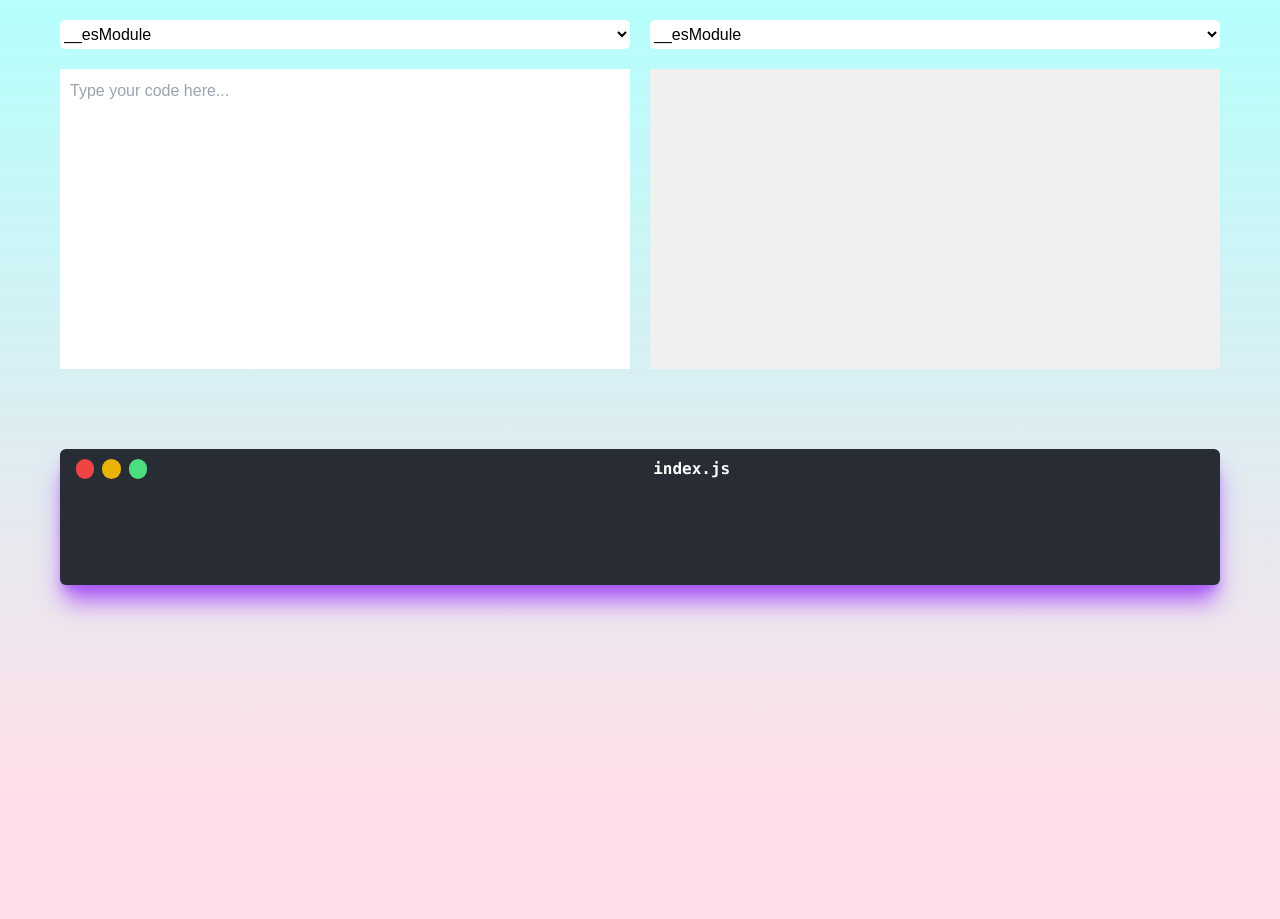
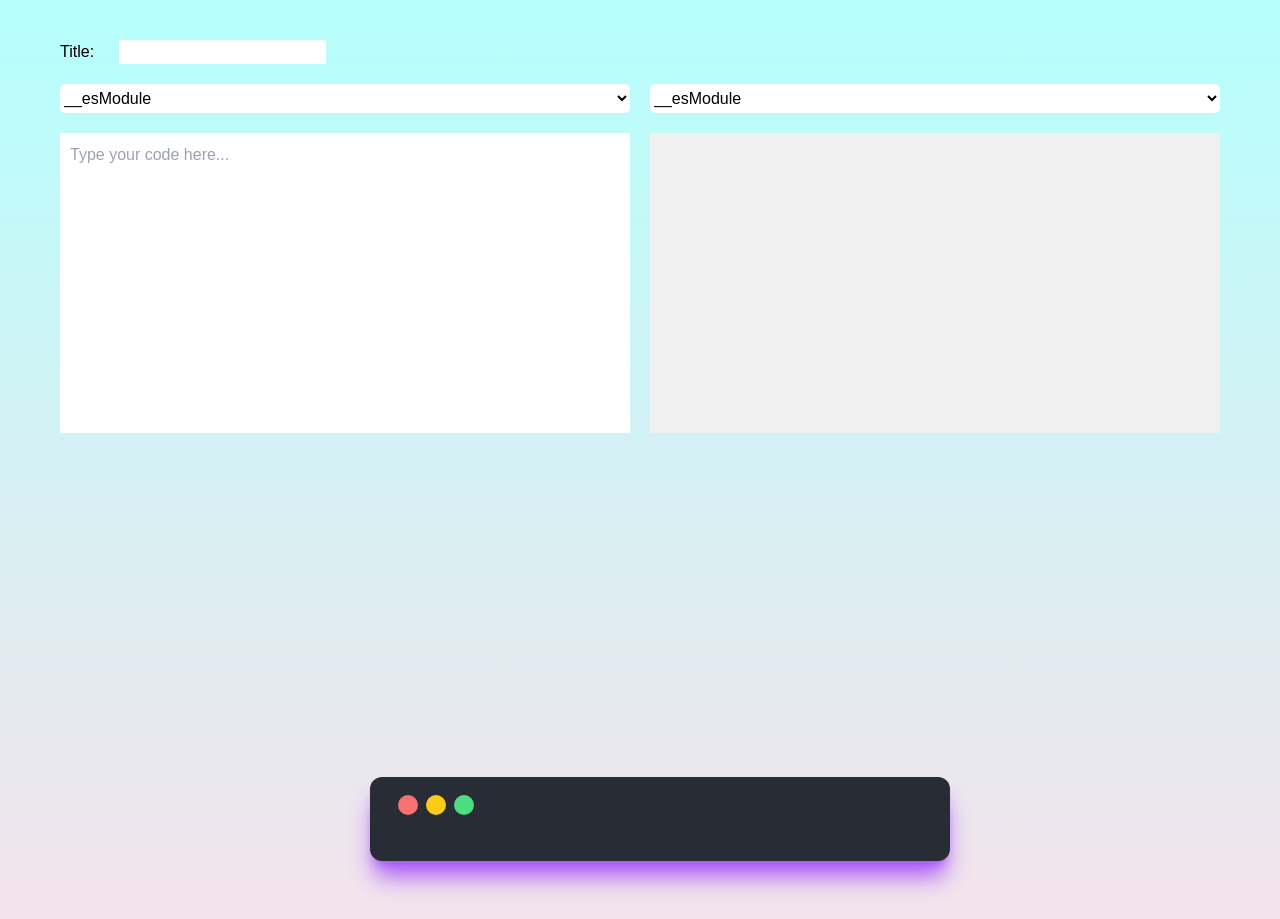
Before and after one commit to handri09/hajaniaina-dev, a React (Create React App) app: page / in a window 1280 px wide. Shown: the top 919 px of the page. Before the commit the page ends 800 px from the top, so only its background shows below. Built offline with nearby package versions, Linux system fonts and the light colour scheme.

Commit message:
work on adding cover fb

```diff
--- a/src/App.js
+++ b/src/App.js
@@ -1,6 +1,7 @@
 import "./App.css"
 import React from 'react'
 import {Editor, High, Dropdown, Highs} from './pages'
+import fb from "./assets/fb.png"
 
 import * as themes from "react-syntax-highlighter/dist/esm/styles/hljs";
 import * as languages from "react-syntax-highlighter/dist/esm/languages/hljs";
@@ -12,9 +13,12 @@ function App() {
   const [input, setInput] = React.useState("");
   const [language, setLanguage] = React.useState(defaultLanguage);
   const [theme, setTheme] = React.useState(defaultTheme);
+  const [title, setTitle] = React.useState("index.js")
 
   return (
     <div className="App">
+
+      Title: <input onChange={(e) => setTitle(e.target.value)} className="m-5"/>
 
       <div className="ControlsBox">
         <Dropdown
@@ -38,26 +42,36 @@ function App() {
         </High>
       </div>
 
-      <div className="">
+      <div className="flex justify-center items-center text-6xl font-mono w-full h-20 mt-56">
+        {/* <p className="text-gray-500 italic">L'Operateur <span className="text-red-400 italic font-bold text-7xl">"in"</span> dans JavaScript</p> */}
+      </div>
 
-        <div className="flex flex-col w-full rounded-md bg-gray-800 shadow-xl shadow-purple-500/100 my-20" style={{ backgroundColor:"rgb(40,44,52)"}}>
+      <div className="flex justify-center gap-10 text-2xl font-mono my-10 border-green-600">
+        <div ></div>
+        <div className="flex flex-col rounded-xl bg-gray-800 shadow-xl shadow-purple-500/100 min-w-[50%] max-w-full " style={{ backgroundColor:"rgb(40,44,52)"}}>
           {/** Button */}
-          <div className="flex items-center w-full h-10 py-3 mx-4 gap-2">
-            <div className="rounded-full bg-red-500 h-5 w-5"></div>
-            <div className="rounded-full bg-yellow-500 h-5 w-5"></div>
-            <div className="rounded-full bg-green-400 h-5 w-5"></div>
-            <div className="flex w-full justify-center text-white font-bold font-mono">index.js</div>
-            <div className="w-15 h-5"></div>
+          <div className="flex items-center h-10 mx-2 gap-2 px-5 mt-2">
+            <div className="flex gap-2">
+              <div className="rounded-full bg-red-400 h-5 w-5"></div>
+              <div className="rounded-full bg-yellow-400 h-5 w-5"></div>
+              <div className="rounded-full bg-green-400 h-5 w-5"></div>
+            </div>
+            {/* <div className="flex w-full justify-center text-white font-bold font-mono mr-20">{title}</div> */}
           </div>
-
+          {/* <h1 className="text-white text-6xl text-center font-extrabold font-mono px-20 py-5 ">FrontEnd Dev</h1> */}
+          {/* <div className="text-white text-4xl font-extralight text-center font-mono p-2"><em><p className="text-purple-200">frontEnd</p></em></div> */}
           {/** CODE */}
-          <div className="text-white mx-4 p-10">
+          <div className="text-white mx-5 mb-3">
             <Highs language={language} theme={themes["atomOneDarkReasonable"]}>
               {input}
             </Highs>
             {/* {`const fruits = ['Paoma🍎', 'Voasary🍊', 'Akondro🍌']`}  */}
           </div>
         </div>
+        {/* <div  className="w-1/2 h-20 bg-black"></div> */}
+    </div>
+    <div className="flex items-center justify-center w-full h-20 mb-20">
+      <p className="flex items-center font-mono font-bold text-blue-500 text-4xl"><img src={fb}/>hajaniaina-dev</p>
     </div>
 
     </div>
```
Also changed, not shown: src/assets/fb.png (added).
